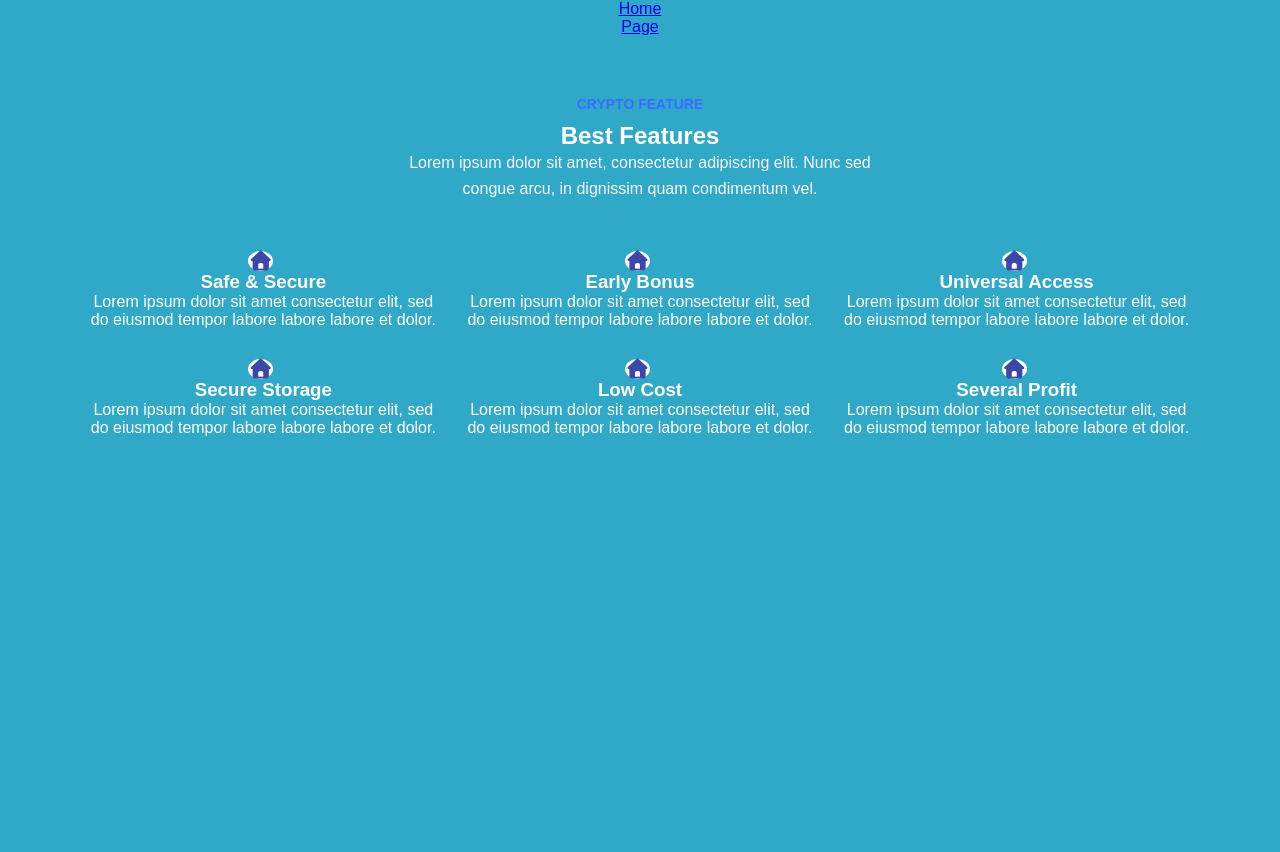
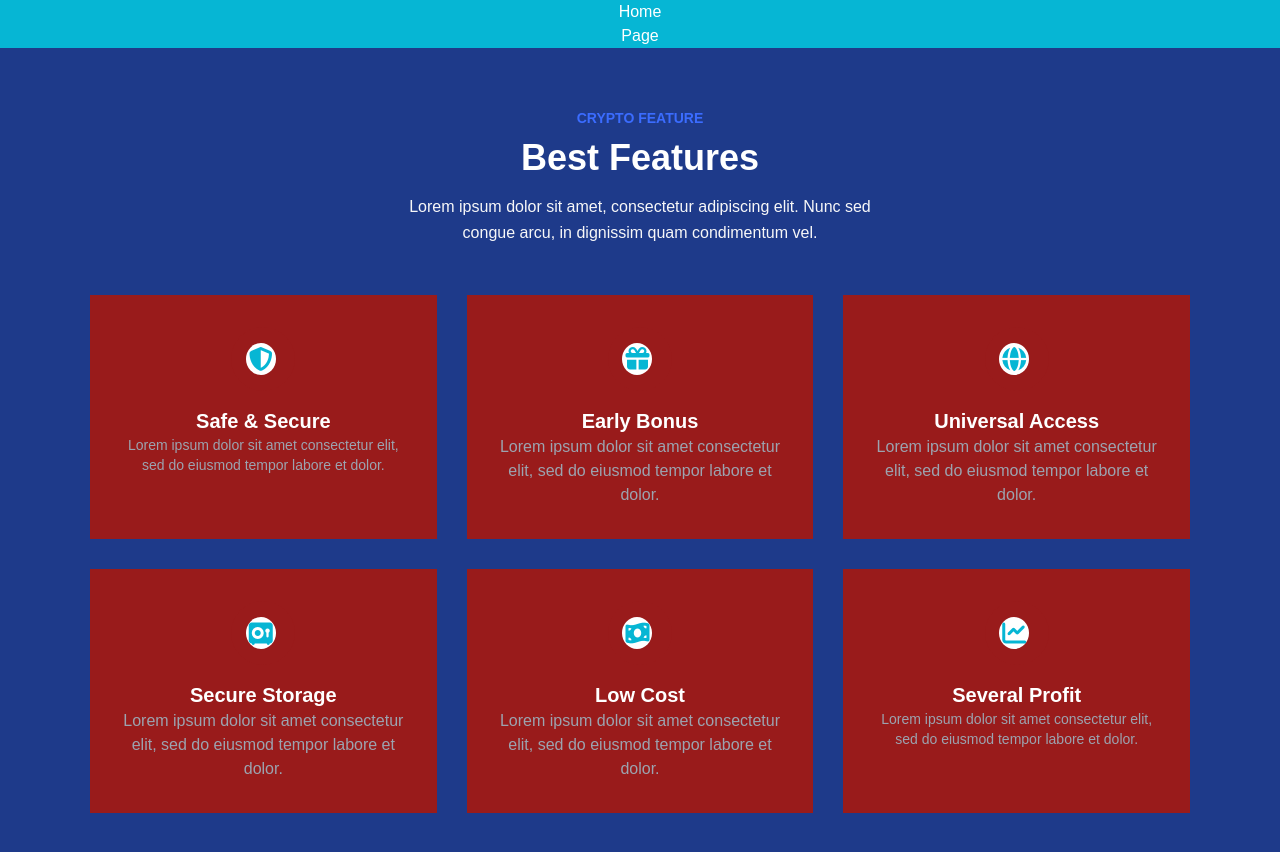
Before and after one commit to horlar223/css-class, a website: page page.html in a window 1280 px wide. Before the commit the page ends 800 px from the top, so only its background shows below. Drawn offline with nearby package versions, Linux system fonts and the light colour scheme.

Commit message:
update crypto features section

```diff
--- /dev/null
+++ b/package.json
@@ -0,0 +1,6 @@
+{
+  "dependencies": {
+    "@tailwindcss/cli": "^4.3.5",
+    "tailwindcss": "^4.3.5"
+  }
+}
--- a/page.html
+++ b/page.html
@@ -1,64 +1,80 @@
-<html>
+<!DOCTYPE html>
+<html lang="en">
 <head>
-        <title>page</title>
-    </head>
+  <meta charset="UTF-8" />
+  <meta name="viewport" content="width=device-width, initial-scale=1.0" />
+  <title>JAMB E-Facility - Login</title>
   <link rel="stylesheet" href="style.css" type="text/css">
   <link href="https://cdnjs.cloudflare.com/ajax/libs/font-awesome/7.3.1/css/all.min.css" rel="stylesheet">
+  <script src="https://cdn.tailwindcss.com"></script>
+</head>
 
-    <body>
+<body class="bg-white">
 
-    <ul>
-     <li><a href="index.html">Home</a></li>
-     <li><a href="page.html">Page</a></li>
+  <ul class="bg-cyan-500 text-white">
+    <li><a href="index.html" class="hover:text-blue-600">Home</a></li>
+    <li><a href="page.html" class="hover:text-blue-600">Page</a></li>
   </ul>
 
-    <section id="sec">
+  <section id="sec" class="bg-blue-900 text-white py-16 px-6 flex flex-col items-center text-center">
 
-      <p id="p2">CRYPTO FEATURE</p>
+    <p id="p2" class="text-blue-400 font-bold text-sm mb-3">CRYPTO FEATURE</p>
 
-        <h2>Best Features</h2>
+    <h2 class="text-4xl font-bold mb-4">Best Features</h2>
 
-        <p id="p3">
+    <p id="p3" class="max-w-[600px] text-300 mb-12">
       Lorem ipsum dolor sit amet, consectetur adipiscing elit. Nunc sed
       congue arcu, in dignissim quam condimentum vel.
     </p>
 
-        <div id="mybox">
+    <div id="mybox" class="flex flex-col sm:flex-row sm:justify-center gap-4">
 
-            <div class="box">
-                <i class="fa-solid fa-house"> </i>
-                <h3>Safe & Secure</h3>
-                <p>Lorem ipsum dolor sit amet consectetur elit, sed do eiusmod tempor labore labore labore et dolor.</p>
+      <div class="box flex flex-col items-center text-center bg-red-800 p-8 hover:bg-blue-600">
+        <div class="w-16 h-16 rounded-full bg-red-800 flex items-center justify-center mb-4">
+          <i class="fa-solid fa-shield-halved text-2xl text-cyan-500"></i>
+        </div>
+        <h3 class="text-xl font-bold">Safe & Secure</h3>
+        <p class="text-gray-400 text-sm">Lorem ipsum dolor sit amet consectetur elit, sed do eiusmod tempor labore et dolor.</p>
       </div>
 
-            <div class="box">
-                <i class="fa-solid fa-house"></i>
-                <h3>Early Bonus</h3>
-                <p>Lorem ipsum dolor sit amet consectetur elit, sed do eiusmod tempor labore labore labore et dolor.</p>
+      <div class="box flex flex-col items-center text-center bg-red-800 p-8 hover:bg-blue-600">
+        <div class="w-16 h-16 rounded-full bg-red-800 flex items-center justify-center mb-4">
+          <i class="fa-solid fa-gift text-2xl text-cyan-500"></i>
+        </div>
+        <h3 class="text-xl font-bold">Early Bonus</h3>
+        <p class="text-gray-400">Lorem ipsum dolor sit amet consectetur elit, sed do eiusmod tempor labore et dolor.</p>
       </div>
 
-            <div class="box">
-                <i class="fa-solid fa-house"></i>
-                <h3>Universal Access</h3>
-                <p>Lorem ipsum dolor sit amet consectetur elit, sed do eiusmod tempor labore labore labore et dolor.</p>
+      <div class="box flex flex-col items-center text-center bg-red-800 p-8 hover:bg-blue-600">
+        <div class="w-16 h-16 rounded-full bg-red-800 flex items-center justify-center mb-4">
+          <i class="fa-solid fa-globe text-2xl text-cyan-500"></i>
+        </div>
+        <h3 class="text-xl font-bold">Universal Access</h3>
+        <p class="text-gray-400">Lorem ipsum dolor sit amet consectetur elit, sed do eiusmod tempor labore et dolor.</p>
       </div>
 
-            <div class="box">
-                <i class="fa-solid fa-house"></i>
-                <h3>Secure Storage</h3>
-                <p>Lorem ipsum dolor sit amet consectetur elit, sed do eiusmod tempor labore labore labore et dolor.</p>
+      <div class="box flex flex-col items-center text-center bg-red-800 p-8 hover:bg-blue-600">
+        <div class="w-16 h-16 rounded-full bg-red-800 flex items-center justify-center mb-4">
+          <i class="fa-solid fa-vault text-2xl text-cyan-500"></i>
+        </div>
+        <h3 class="text-xl font-bold">Secure Storage</h3>
+        <p class="text-gray-400">Lorem ipsum dolor sit amet consectetur elit, sed do eiusmod tempor labore et dolor.</p>
       </div>
 
-            <div class="box">
-                <i class="fa-solid fa-house"></i>
-                <h3>Low Cost</h3>
-                <p>Lorem ipsum dolor sit amet consectetur elit, sed do eiusmod tempor labore labore labore et dolor.</p>
+      <div class="box flex flex-col items-center text-center bg-red-800 p-8 hover:bg-blue-600">
+        <div class="w-16 h-16 rounded-full bg-red-800 flex items-center justify-center mb-4">
+          <i class="fa-solid fa-money-bill-wave text-2xl text-cyan-500"></i>
+        </div>
+        <h3 class="text-xl font-bold">Low Cost</h3>
+        <p class="text-gray-400">Lorem ipsum dolor sit amet consectetur elit, sed do eiusmod tempor labore et dolor.</p>
       </div>
 
-            <div class="box">
-                <i class="fa-solid fa-house"></i>
-                <h3>Several Profit</h3>
-                <p>Lorem ipsum dolor sit amet consectetur elit, sed do eiusmod tempor labore labore labore et dolor.</p>
+      <div class="box flex flex-col items-center text-center bg-red-800 p-8 hover:bg-blue-600">
+        <div class="w-16 h-16 rounded-full bg-red-800 flex items-center justify-center mb-4">
+          <i class="fa-solid fa-chart-line text-2xl text-cyan-500"></i>
+        </div>
+        <h3 class="text-xl font-bold">Several Profit</h3>
+        <p class="text-gray-400 text-sm">Lorem ipsum dolor sit amet consectetur elit, sed do eiusmod tempor labore et dolor.</p>
       </div>
 
     </div>
--- /dev/null
+++ b/src/input.css
@@ -0,0 +1 @@
+@import "tailwindcss";
```
Also changed, not shown: index.html (+6 -6 lines), images/background.jpg (renamed from background.jpg), images/background2.jpg (renamed from background2.jpg), images/image.jpg (renamed from image.jpg), images/logo.webp (renamed from logo.webp), src/output.css (added), 2 other files. Lines whose indentation alone changed are shown as unchanged.
